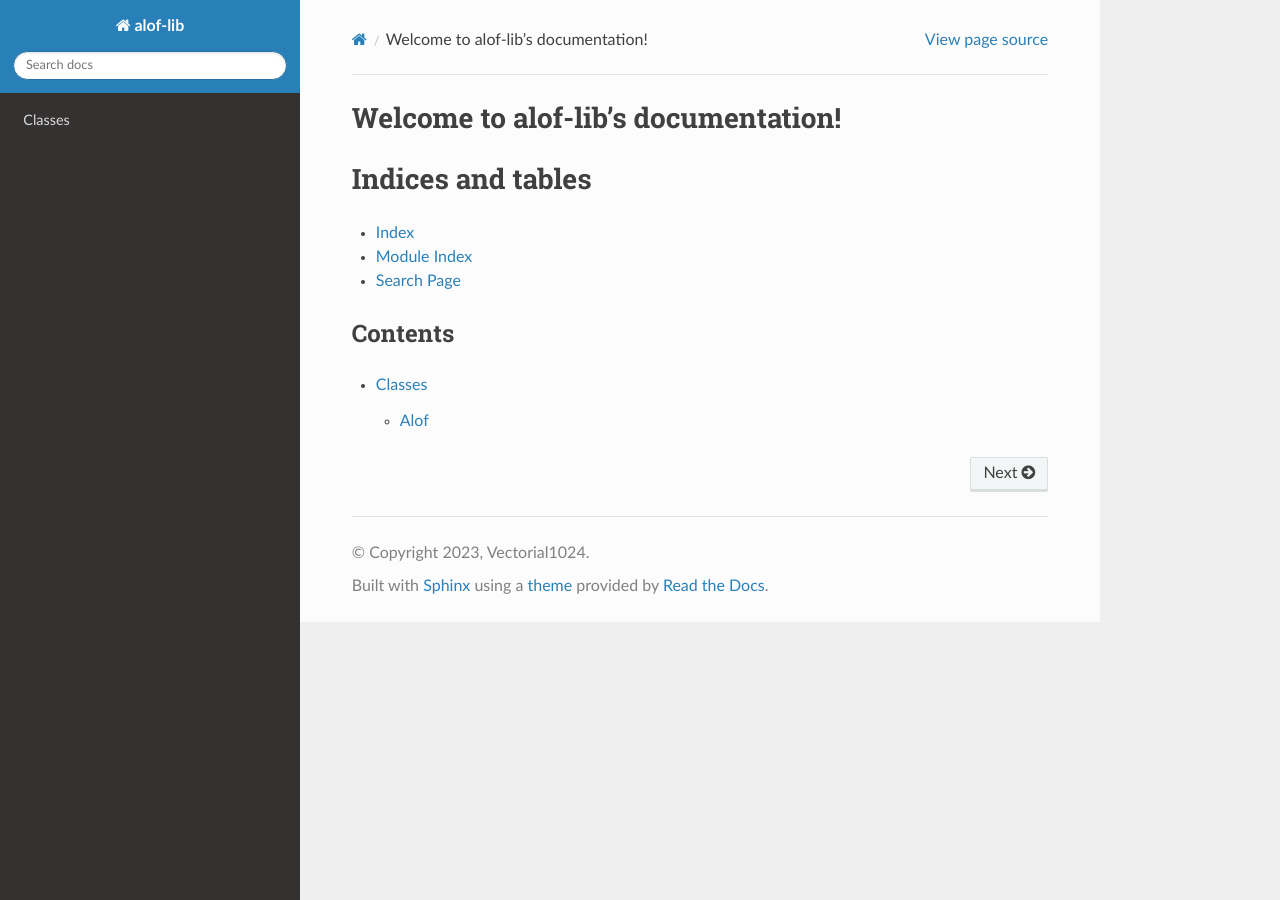
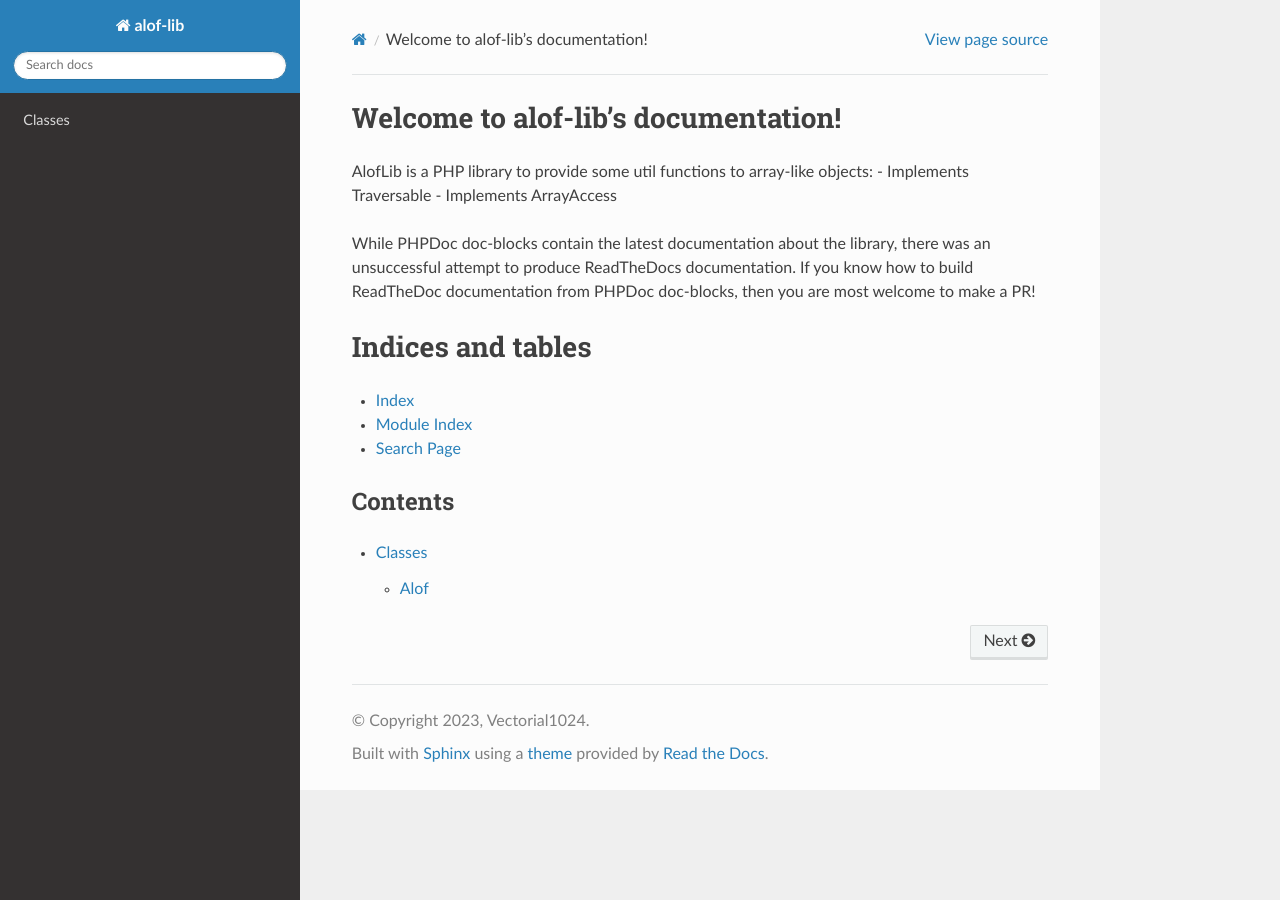
Before and after one commit to Vectorial1024/alof-lib, a Sphinx documentation site: the page built from docs/index.rst, in a window 1280 px wide. Built offline with Sphinx 7.4.7 and the Read the Docs theme 2.0.0, drawn with Linux system fonts in a browser that asks for light colours.

Commit message:
Add some texts to the docs

```diff
--- a/docs/index.rst
+++ b/docs/index.rst
@@ -5,6 +5,14 @@
 
 Welcome to alof-lib's documentation!
 ====================================
+
+AlofLib is a PHP library to provide some util functions to array-like objects:
+- Implements Traversable
+- Implements ArrayAccess
+
+While PHPDoc doc-blocks contain the latest documentation about the library,
+there was an unsuccessful attempt to produce ReadTheDocs documentation.
+If you know how to build ReadTheDoc documentation from PHPDoc doc-blocks, then you are most welcome to make a PR!
 
 .. toctree::
    :maxdepth: 2
```
Also changed, not shown: docs/class_alof.rst (+2 -6 lines).
